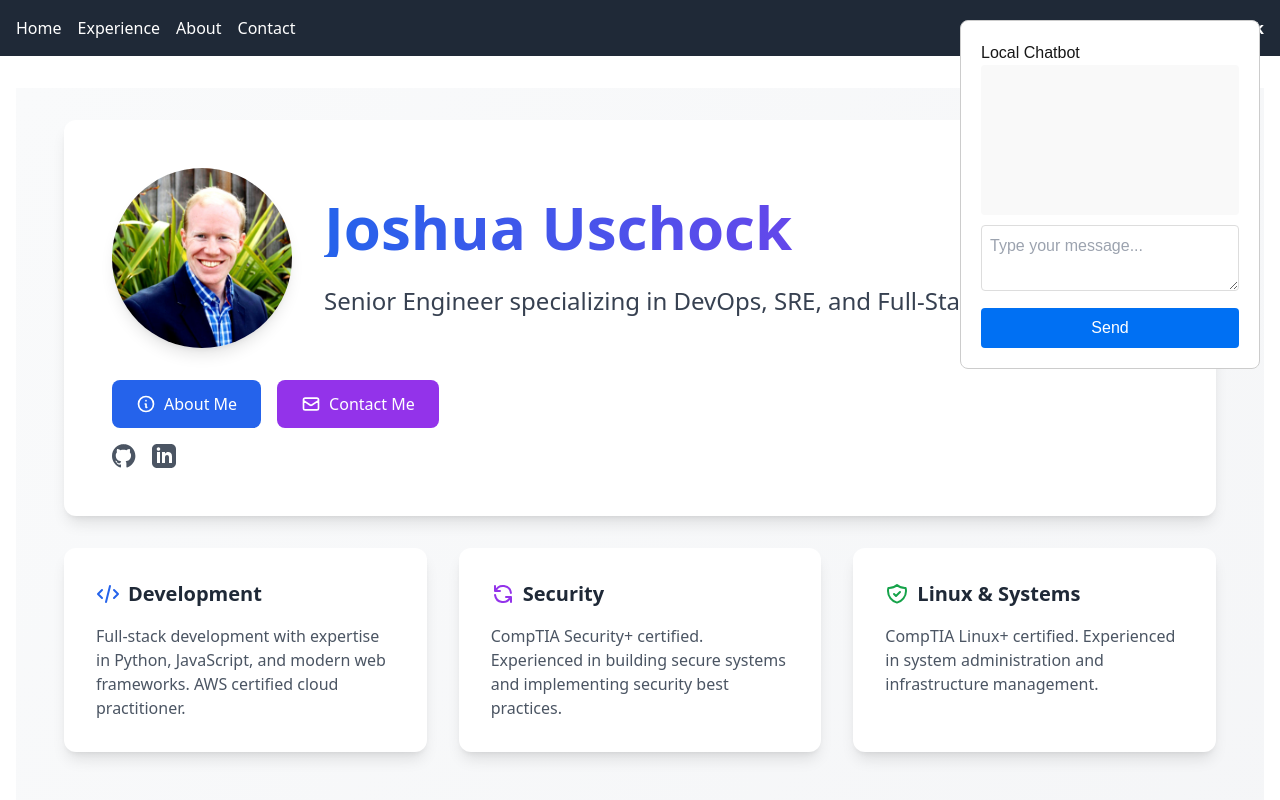
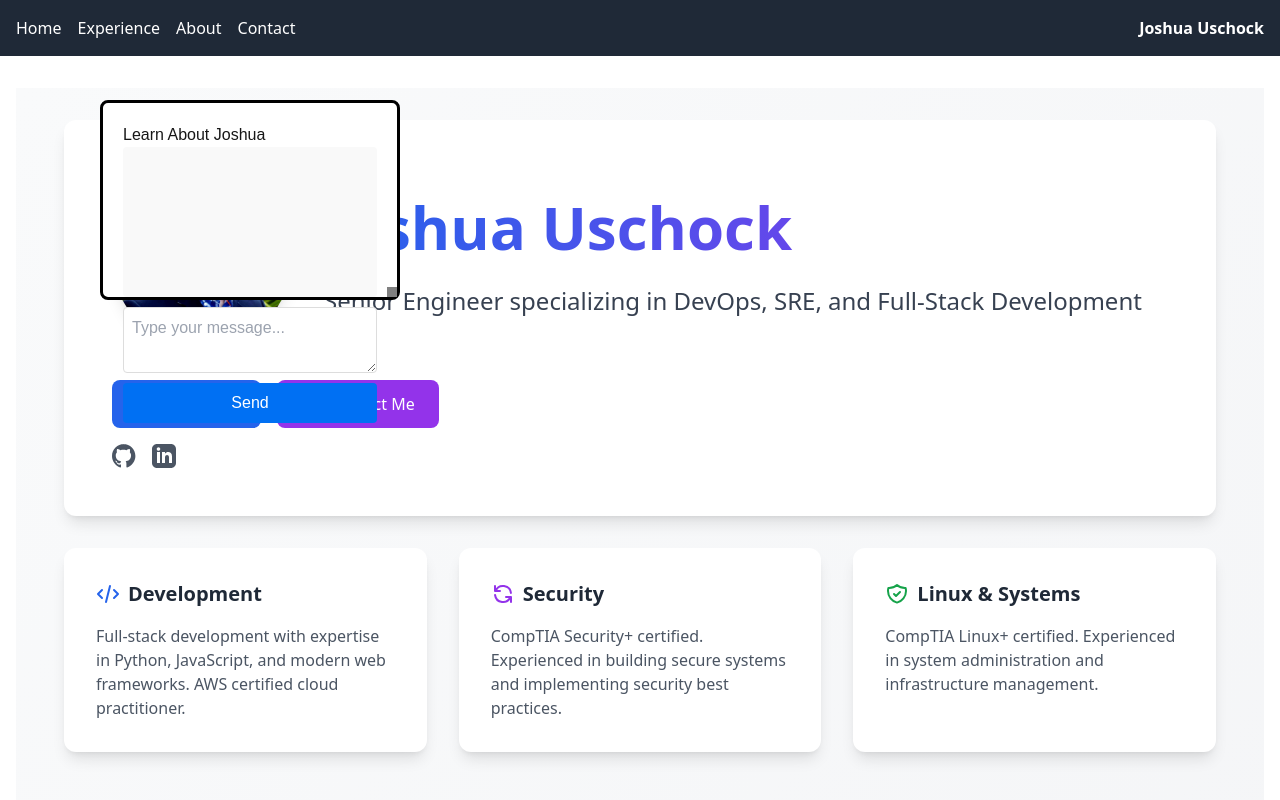
Before and after one commit to juschock/portfolioWebsite, a Next.js app: page / in a window 1280 px wide. Shown: the top 800 px of the page. Built offline with nearby package versions, Linux system fonts and the light colour scheme.

Commit message:
fixed broken link for live portfolio website

```diff
--- a/next.config.ts
+++ b/next.config.ts
@@ -72,6 +72,9 @@ const nextConfig: NextConfig = {
     }
     return config;
   },
+  experimental: {
+    turbo: false,
+  },
 };
 
 export default nextConfig;
--- a/package.json
+++ b/package.json
@@ -9,8 +9,9 @@
     "lint": "next lint"
   },
   "dependencies": {
-    "next": "15.1.6",
+    "next": "^15.1.7",
     "node-llama-cpp": "^3.5.0",
+    "openai": "^4.85.1",
     "react": "^19.0.0",
     "react-chatbot-kit": "^2.2.2",
     "react-dom": "^19.0.0",
--- /dev/null
+++ b/src/app/api/openai/route.ts
@@ -0,0 +1,22 @@
+import { NextRequest, NextResponse } from 'next/server';
+import OpenAI from 'openai';
+
+const openai = new OpenAI({
+  organization: "org-3D15mSnd2wtG5HjZ2yuzVaTZ",
+  apiKey: process.env.OPENAI_API_KEY, // This is safe here because it's server-side.
+});
+
+export async function POST(request: Request) {
+  try {
+    const { prompt } = await request.json();
+    const completion = await openai.chat.completions.create({
+      model: "gpt-4o-mini",
+      messages: [{ role: "user", content: prompt }],
+    });
+    const message = completion.choices[0].message.content;
+    return NextResponse.json({ text: message });
+  } catch (err) {
+    console.error("Error generating text:", err);
+    return NextResponse.json({ error: "Something went wrong" }, { status: 500 });
+  }
+}
--- a/src/app/components/Chatbot/Chatbot.tsx
+++ b/src/app/components/Chatbot/Chatbot.tsx
@@ -7,14 +7,21 @@ const LocalChatbot = () => {
   const [input, setInput] = useState("");
   const [history, setHistory] = useState<string[]>([]);
   const [loading, setLoading] = useState(false);
+  const [position, setPosition] = useState({ x: 100, y: 100 });
+  const [dragging, setDragging] = useState(false);
+  const [offset, setOffset] = useState({ x: 0, y: 0 });
+  const [size, setSize] = useState({ width: 300, height: 200 });
+  const [resizing, setResizing] = useState(false);
+  const [requestCount, setRequestCount] = useState(0);
 
   const handleSend = async () => {
-    if (!input.trim()) return;
-    // Add user input to chat history
+    if (!input.trim() || requestCount >= 3) return;
     setHistory((prev) => [...prev, `You: ${input}`]);
     setLoading(true);
+    setRequestCount((prev) => prev + 1);
+
     try {
-      const res = await fetch("/api/chat", {
+      const res = await fetch("/api/openai", {
         method: "POST",
         headers: { "Content-Type": "application/json" },
         body: JSON.stringify({ prompt: input }),
@@ -33,10 +40,91 @@ const LocalChatbot = () => {
     setInput("");
   };
 
+  // Drag & resize handlers remain unchanged...
+  const handleMouseDown = (e: React.MouseEvent<HTMLDivElement>) => {
+    const rect = e.currentTarget.getBoundingClientRect();
+    setOffset({
+      x: e.clientX - rect.left,
+      y: e.clientY - rect.top,
+    });
+    setDragging(true);
+  };
+
+  const handleMouseMove = (e: MouseEvent) => {
+    if (dragging) {
+      setPosition({
+        x: e.clientX - offset.x,
+        y: e.clientY - offset.y,
+      });
+    }
+  };
+
+  const handleMouseUp = () => {
+    setDragging(false);
+  };
+
+  const handleMouseDownResize = (e: React.MouseEvent<HTMLDivElement>) => {
+    e.stopPropagation();
+    setResizing(true);
+  };
+
+  const handleMouseMoveResize = (e: MouseEvent) => {
+    if (resizing) {
+      setSize({
+        width: e.clientX - position.x,
+        height: e.clientY - position.y,
+      });
+    }
+  };
+
+  const handleMouseUpResize = () => {
+    setResizing(false);
+  };
+
+  React.useEffect(() => {
+    if (dragging) {
+      window.addEventListener("mousemove", handleMouseMove);
+      window.addEventListener("mouseup", handleMouseUp);
+    } else {
+      window.removeEventListener("mousemove", handleMouseMove);
+      window.removeEventListener("mouseup", handleMouseUp);
+    }
+
+    if (resizing) {
+      window.addEventListener("mousemove", handleMouseMoveResize);
+      window.addEventListener("mouseup", handleMouseUpResize);
+    } else {
+      window.removeEventListener("mousemove", handleMouseMoveResize);
+      window.removeEventListener("mouseup", handleMouseUpResize);
+    }
+
+    return () => {
+      window.removeEventListener("mousemove", handleMouseMove);
+      window.removeEventListener("mouseup", handleMouseUp);
+      window.removeEventListener("mousemove", handleMouseMoveResize);
+      window.removeEventListener("mouseup", handleMouseUpResize);
+    };
+  }, [dragging, resizing]);
+
   return (
-    <div className={styles.chatbotContainer}>
-      <h2>Local Chatbot</h2>
-      <div className={styles.chatHistory}>
+    <div
+      className={styles.chatbotContainer}
+      onMouseDown={handleMouseDown}
+      style={{
+        position: "absolute",
+        left: `${position.x}px`,
+        top: `${position.y}px`,
+        width: `${size.width}px`,
+        height: `${size.height}px`,
+        border: "3px solid black",
+        cursor: "move",
+        boxSizing: "border-box",
+        display: "flex",
+        flexDirection: "column",
+      }}
+    >
+      <h2>Learn About Joshua</h2>
+      <div className={styles.chatHistory} style={{ flex: 1, overflowY: "auto" }}>
         {history.map((msg, idx) => (
           <p key={idx}>{msg}</p>
         ))}
@@ -47,10 +135,29 @@ const LocalChatbot = () => {
         value={input}
         onChange={(e) => setInput(e.target.value)}
         placeholder="Type your message..."
+        style={{ flexShrink: 0 }}
+        disabled={requestCount >= 3}
       />
-      <button className={styles.sendButton} onClick={handleSend} disabled={loading}>
+      <button
+        className={styles.sendButton}
+        onClick={handleSend}
+        disabled={loading || requestCount >= 3}
+        style={{ flexShrink: 0 }}
+      >
         Send
       </button>
+      <div
+        onMouseDown={handleMouseDownResize}
+        style={{
+          position: "absolute",
+          right: 0,
+          bottom: 0,
+          width: "10px",
+          height: "10px",
+          cursor: "nwse-resize",
+          backgroundColor: "gray",
+        }}
+      />
     </div>
   );
 };
--- a/src/app/page.tsx
+++ b/src/app/page.tsx
@@ -141,7 +141,7 @@ export default function Home() {
                   rel="noopener noreferrer"
                   className="inline-flex items-center text-purple-600 hover:text-purple-800 transition-colors duration-300"
                 >
-                  Live Demo: Visit joshuauschock.com <span className="ml-2">→</span>
+                  Live Demo: Visit <span className="ml-2">→</span>
                 </a>
                 </div>
             </div>
```
Also changed, not shown: 2 other files (tests, documents, lock files or other folders).
